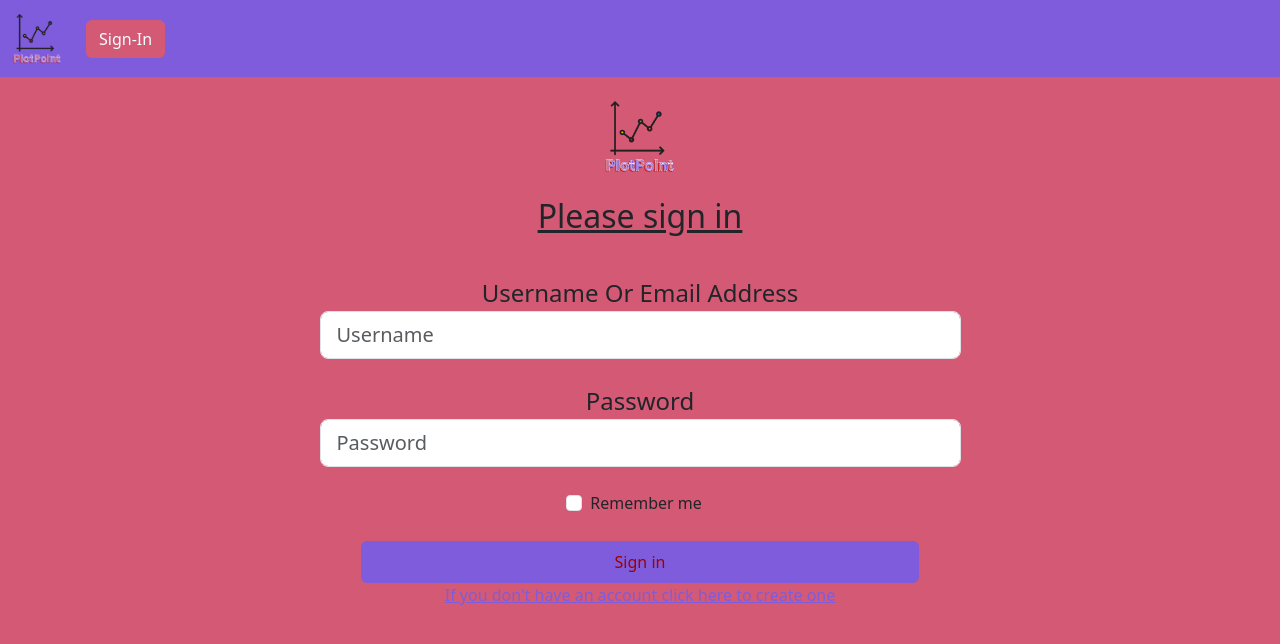
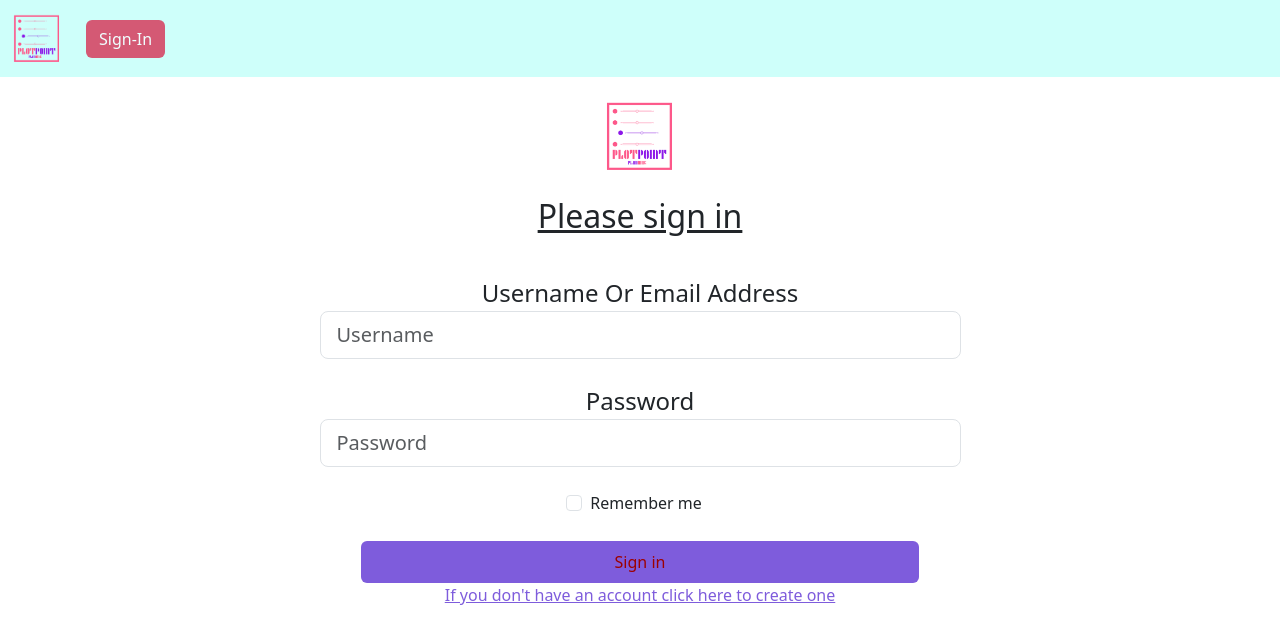
Before and after one commit to Brooklyn-STEAM/10043-Developing-a-Specialized-Tracker-To-Centralize-Assignments-Due-Dates, a Flask app: page /signin in a window 1280 px wide. Shown: the top 644 px of the page. Run offline with Flask 3, Linux system fonts and the light colour scheme.

Commit message:
to do work at home

```diff
--- a/static/styles.css
+++ b/static/styles.css
@@ -1,8 +1,8 @@
-.bg-cstm-prpl{
-background-color: #7E5CDC;
+.bg-cstm-cyan{
+background-color: #CEFFFA;
 }
-.bg-cstm-red{
-    background-color: #d45974;
+.bg-cstm-green{
+    background-color: #D5E8D4;
 }
 .btn-cstm-prpl{
     color: #9c0000;
--- a/templates/components/navbar.html.jinja
+++ b/templates/components/navbar.html.jinja
@@ -1,7 +1,7 @@
-<nav class="navbar navbar-expand-lg bg-cstm-prpl">
+<nav class="navbar navbar-expand-lg bg-cstm-cyan">
   <div class="container-fluid">
 
-    <a class="navbar-brand" href="/cta"><img src="/static/images/PlotPoint20.png" alt="Logo" width="50" class="d-inline-block align-text-top"></a>
+    <a class="navbar-brand" href="/cta"><img src="/static/images/bicker.png" alt="Logo" width="50" class="d-inline-block align-text-top"></a>
 
     <button class="navbar-toggler" type="button" data-bs-toggle="collapse" data-bs-target="#navbarSupportedContent" aria-controls="navbarSupportedContent" aria-expanded="false" aria-label="Toggle navigation">
       <span class="navbar-toggler-icon"></span>
--- a/templates/signin.html.jinja
+++ b/templates/signin.html.jinja
@@ -9,13 +9,13 @@
     integrity="sha384-QWTKZyjpPEjISv5WaRU9OFeRpok6YctnYmDr5pNlyT2bRjXh0JMhjY6hW+ALEwIH" crossorigin="anonymous">
   <link href="/static/styles.css" rel="stylesheet">
 </head>
-  <body class="bg-cstm-red">
+  <body class="">
     {% include "components/navbar.html.jinja" %}
 
     <main class="container form-signin w-100 m-auto text-center">
     <br>
         <form action="/signin" method="post">
-            <img class="mb-4" src="/static/images/PlotPoint20.png" alt="logo here" width="72" >
+            <img class="mb-4" src="/static/images/bicker.png" alt="logo here" width="72" >
 
             <h1 class="h2 text-decoration-underline mb-3 fw-normal">Please sign in</h1>
             <br>
--- a/templates/signup.html.jinja
+++ b/templates/signup.html.jinja
@@ -12,7 +12,7 @@
 <body class="bg-cstm-red">
     <main class="form-signin w-100 m-auto text-center">
         <form>
-            <img class="mb-4" src="/static/images/PlotPoint20.png" alt="" width="72">
+            <img class="mb-4" src="/static/images/bicker.png" alt="" width="72">
                 <h1 class="h3 mb-3 fw-normal">Start Signing Up</h1>
 
 
```
Also changed, not shown: static/images/bicker.png (added), static/images/biggerredonetrans.png (added).
